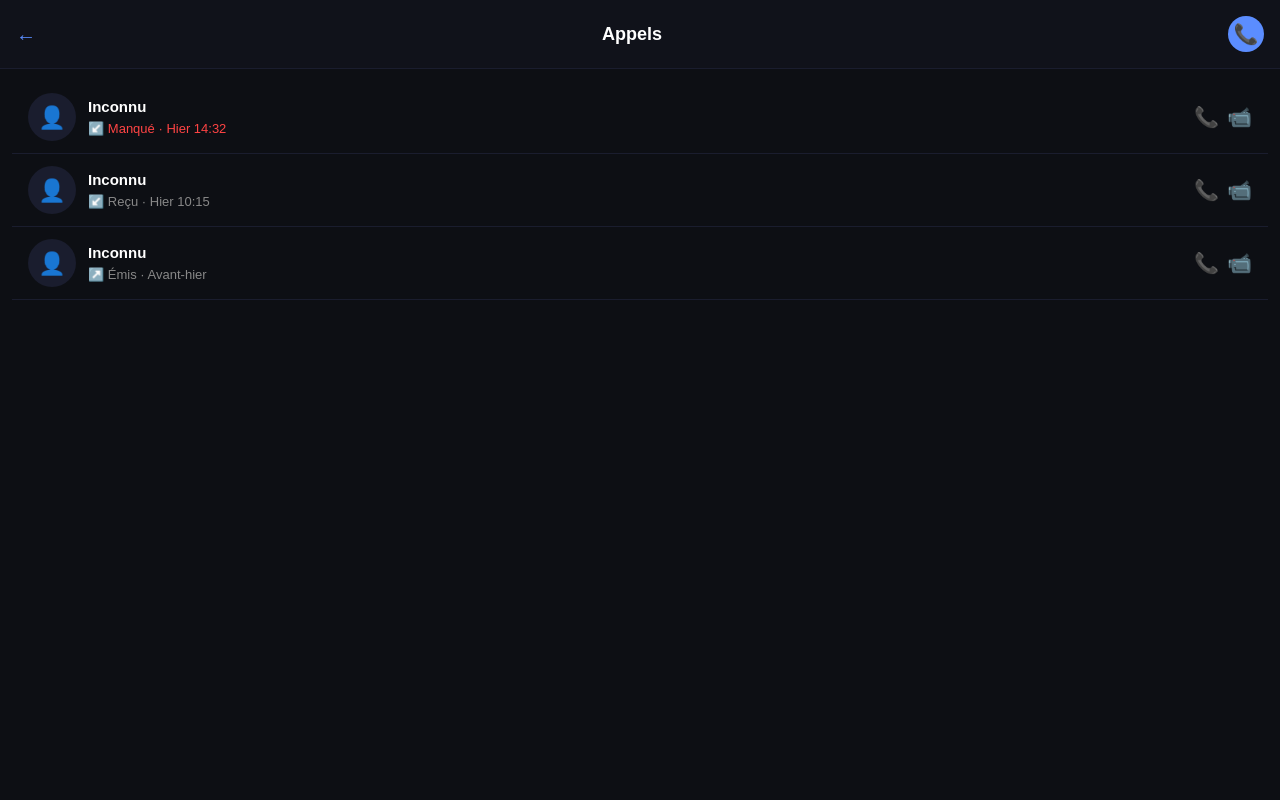
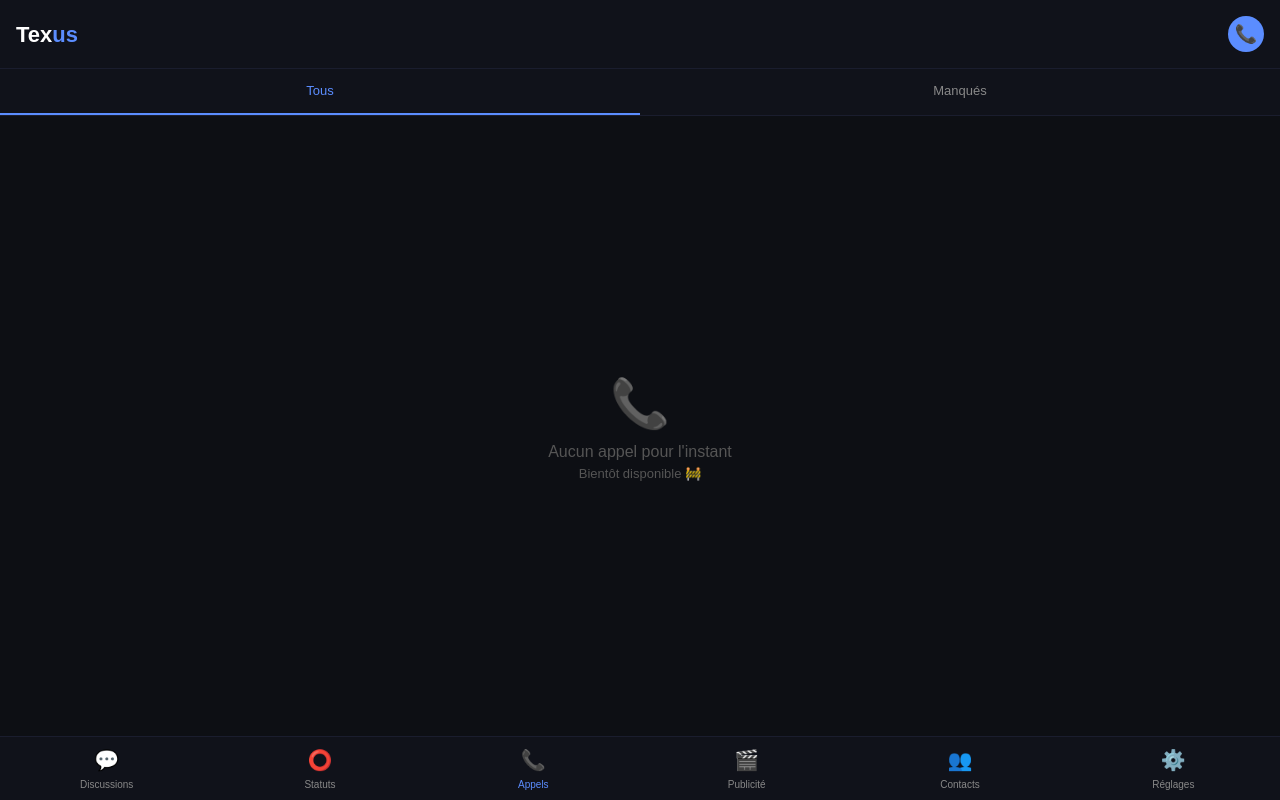
Before and after one commit to mathieulerichard208-dev/Texus, a Next.js app: page /appels in a window 1280 px wide. Built offline with nearby package versions, Linux system fonts and the light colour scheme.

Commit message:
improve calls page with bottom nav

```diff
--- a/app/appels/page.tsx
+++ b/app/appels/page.tsx
@@ -1,40 +1,42 @@
 'use client'
-import { useState, useEffect } from 'react'
 import { useRouter } from 'next/navigation'
+
+const bottomNav = [
+  { id: 'discussions', icon: '💬', label: 'Discussions', path: '/discussions' },
+  { id: 'statuts', icon: '⭕', label: 'Statuts', path: '/statuts' },
+  { id: 'appels', icon: '📞', label: 'Appels', path: '/appels' },
+  { id: 'publicite', icon: '🎬', label: 'Publicité', path: '/publications' },
+  { id: 'contacts', icon: '👥', label: 'Contacts', path: '/contacts' },
+  { id: 'reglages', icon: '⚙️', label: 'Réglages', path: '/reglages' },
+]
 
 export default function AppelsPage() {
   const router = useRouter()
-  const [appels, setAppels] = useState<any[]>([
-    { id: 1, name: 'Inconnu', type: 'manqué', time: 'Hier 14:32', icon: '📞' },
-    { id: 2, name: 'Inconnu', type: 'reçu', time: 'Hier 10:15', icon: '📞' },
-    { id: 3, name: 'Inconnu', type: 'émis', time: 'Avant-hier', icon: '📞' },
-  ])
 
   return (
-    <main style={{minHeight:'100vh',background:'#0d0f14',fontFamily:'sans-serif'}}>
-      <div style={{background:'#10121a',padding:'16px',borderBottom:'1px solid #1a1d2e',display:'flex',alignItems:'center',justifyContent:'space-between',position:'sticky',top:0}}>
-        <button onClick={() => router.push('/discussions')} style={{background:'none',border:'none',color:'#5b8dff',fontSize:'20px',cursor:'pointer'}}>←</button>
-        <div style={{fontSize:'18px',fontWeight:700,color:'#fff'}}>Appels</div>
-        <button style={{background:'#5b8dff',color:'#fff',border:'none',borderRadius:'50%',width:'36px',height:'36px',fontSize:'20px',cursor:'pointer'}}>📞</button>
+    <main style={{height:'100vh',background:'#0d0f14',display:'flex',flexDirection:'column',fontFamily:'sans-serif',overflow:'hidden'}}>
+      <div style={{background:'#10121a',padding:'16px',borderBottom:'1px solid #1a1d2e',display:'flex',alignItems:'center',justifyContent:'space-between',flexShrink:0}}>
+        <div style={{fontSize:'22px',fontWeight:700,color:'#fff'}}>Tex<span style={{color:'#5b8dff'}}>us</span></div>
+        <button style={{background:'#5b8dff',color:'#fff',border:'none',borderRadius:'50%',width:'36px',height:'36px',fontSize:'18px',cursor:'pointer'}}>📞</button>
       </div>
 
-      <div style={{padding:'12px'}}>
-        {appels.map(appel => (
-          <div key={appel.id} style={{display:'flex',alignItems:'center',padding:'12px 16px',borderBottom:'1px solid #1a1d2e'}}>
-            <div style={{width:'48px',height:'48px',borderRadius:'50%',background:'#1a1d2e',display:'flex',alignItems:'center',justifyContent:'center',fontSize:'22px',marginRight:'12px'}}>
-              👤
-            </div>
-            <div style={{flex:1}}>
-              <div style={{color:'#fff',fontSize:'15px',fontWeight:600}}>{appel.name}</div>
-              <div style={{color: appel.type==='manqué' ? '#ff4444' : '#888',fontSize:'13px'}}>
-                {appel.type==='manqué' ? '↙️ Manqué' : appel.type==='reçu' ? '↙️ Reçu' : '↗️ Émis'} · {appel.time}
-              </div>
-            </div>
-            <div style={{display:'flex',gap:'8px'}}>
-              <button style={{background:'none',border:'none',color:'#5b8dff',fontSize:'20px',cursor:'pointer'}}>📞</button>
-              <button style={{background:'none',border:'none',color:'#5b8dff',fontSize:'20px',cursor:'pointer'}}>📹</button>
-            </div>
-          </div>
+      <div style={{display:'flex',background:'#10121a',borderBottom:'1px solid #1a1d2e',flexShrink:0}}>
+        <button style={{flex:1,padding:'12px',background:'none',border:'none',borderBottom:'2px solid #5b8dff',color:'#5b8dff',fontSize:'13px',cursor:'pointer'}}>Tous</button>
+        <button style={{flex:1,padding:'12px',background:'none',border:'none',borderBottom:'2px solid transparent',color:'#888',fontSize:'13px',cursor:'pointer'}}>Manqués</button>
+      </div>
+
+      <div style={{flex:1,overflowY:'auto',display:'flex',alignItems:'center',justifyContent:'center',flexDirection:'column',color:'#555'}}>
+        <div style={{fontSize:'48px'}}>📞</div>
+        <p>Aucun appel pour l'instant</p>
+        <p style={{fontSize:'13px'}}>Bientôt disponible 🚧</p>
+      </div>
+
+      <div style={{display:'flex',background:'#10121a',borderTop:'1px solid #1a1d2e',flexShrink:0}}>
+        {bottomNav.map(t => (
+          <button key={t.id} onClick={() => router.push(t.path)} style={{flex:1,padding:'8px 4px',background:'none',border:'none',color: t.id==='appels' ? '#5b8dff' : '#888',fontSize:'10px',cursor:'pointer',display:'flex',flexDirection:'column',alignItems:'center',gap:'2px'}}>
+            <div style={{fontSize:'20px'}}>{t.icon}</div>
+            <div>{t.label}</div>
+          </button>
         ))}
       </div>
     </main>
```
